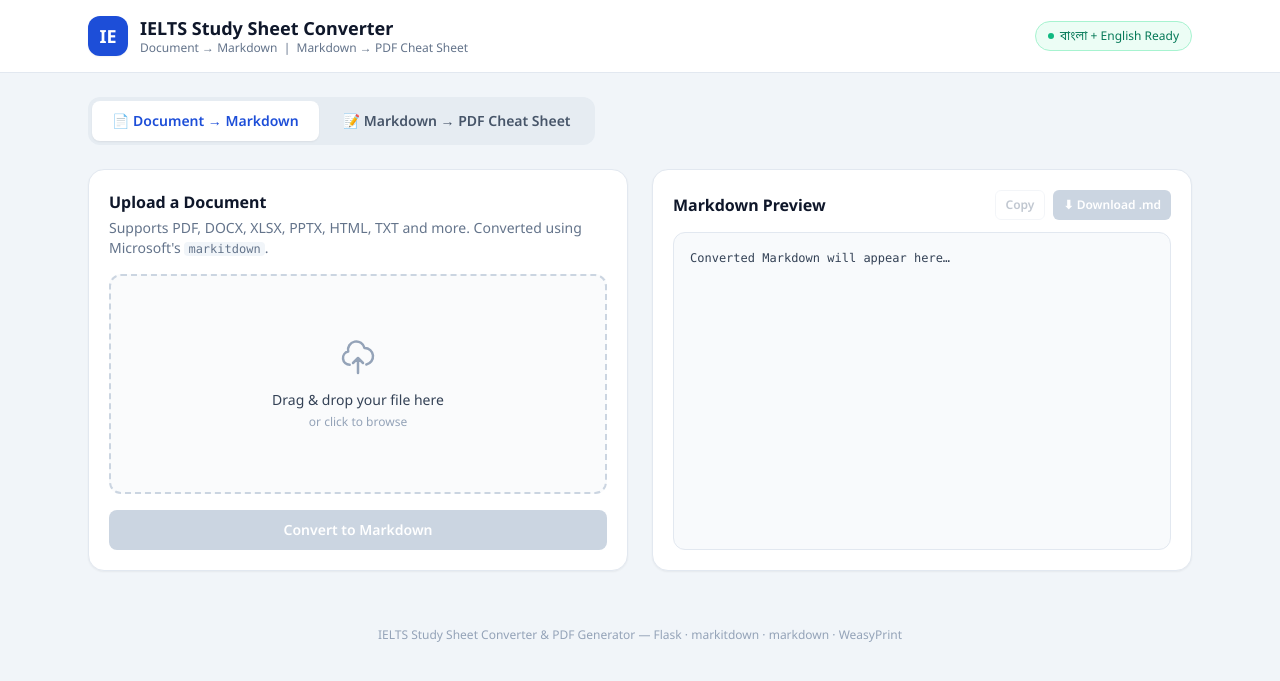
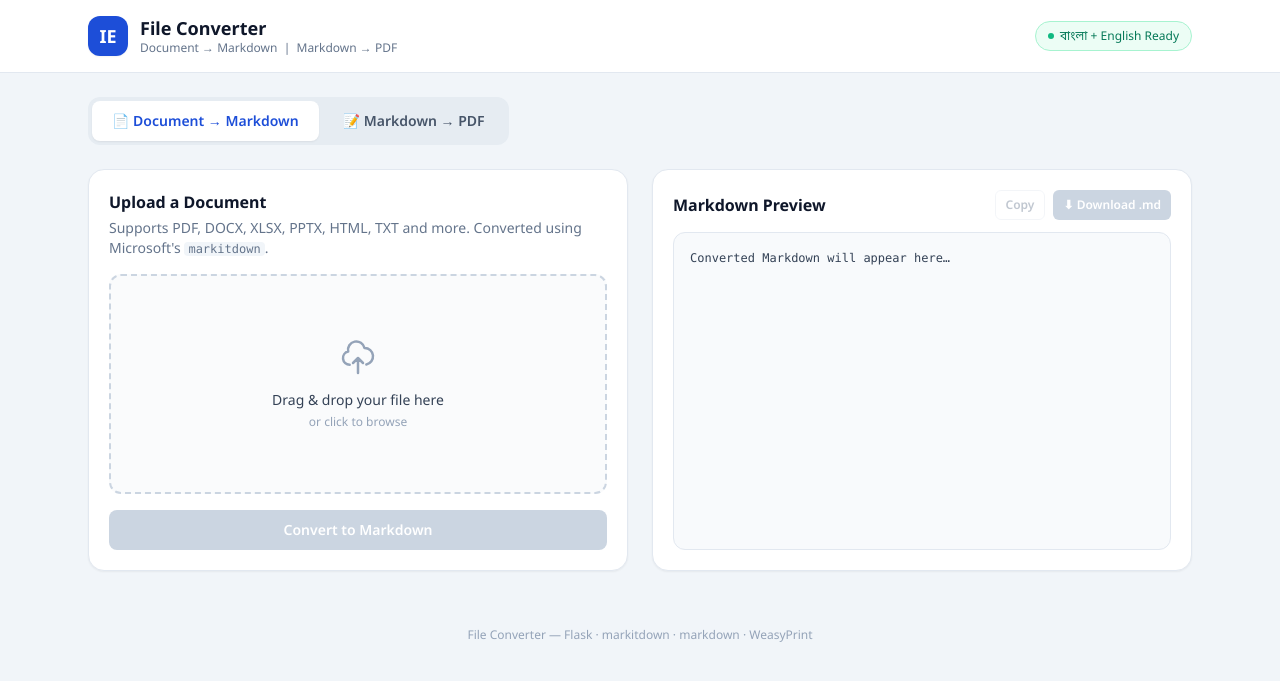
Before and after one commit to pmpialmollah/fileconverter, a Flask app: page / in a window 1280 px wide. Shown: the top 681 px of the page. Run offline with Flask 3, Linux system fonts and the light colour scheme; some libraries are stand-ins or nearby versions.

Commit message:
Modified version

```diff
--- a/app.py
+++ b/app.py
@@ -1,12 +1,12 @@
 """
-IELTS Study Sheet Converter & PDF Generator
-=============================================
+File Converter
+==============
 A Flask web application with two independent pipelines:
 
   Pipeline A: Any document (PDF/DOCX/XLSX/PPTX/HTML/TXT) -> clean Markdown
               via Microsoft's `markitdown` library.
 
-  Pipeline B: Markdown -> beautifully styled, print-ready PDF cheat sheet
+  Pipeline B: Markdown -> beautifully styled, print-ready PDF document
               via `markdown` (HTML rendering) + `weasyprint` (PDF rendering),
               with full Bengali (বাংলা) + English bilingual typography support.
 
@@ -52,7 +52,7 @@ logging.basicConfig(
     level=logging.INFO,
     format="%(asctime)s [%(levelname)s] %(name)s: %(message)s",
 )
-logger = logging.getLogger("ielts_converter")
+logger = logging.getLogger("file_converter")
 
 # Allowed input extensions for Pipeline A (Document -> Markdown)
 ALLOWED_DOC_EXTENSIONS = {
@@ -99,7 +99,7 @@ def cleanup_file(path: str) -> None:
         logger.warning("Failed to clean up temp file %s: %s", path, exc)
 
 
-def build_cheat_sheet_html(markdown_text: str, title: str = "IELTS Study Sheet") -> str:
+def build_cheat_sheet_html(markdown_text: str, title: str = "File Converter") -> str:
     """
     Convert raw Markdown text into a full, styled HTML document ready for
     WeasyPrint rendering. Wraps the markdown-generated HTML fragment inside
@@ -139,7 +139,7 @@ def build_cheat_sheet_html(markdown_text: str, title: str = "IELTS Study Sheet")
     return rendered
 
 
-def markdown_to_pdf_bytes(markdown_text: str, title: str = "IELTS Study Sheet") -> bytes:
+def markdown_to_pdf_bytes(markdown_text: str, title: str = "File Converter") -> bytes:
     """Run the full Markdown -> HTML -> PDF pipeline and return PDF bytes."""
     html_string = build_cheat_sheet_html(markdown_text, title=title)
     # base_url lets WeasyPrint resolve any relative file:// font/asset paths
@@ -264,7 +264,7 @@ def convert_to_pdf():
     at /download/<token>.
     """
     markdown_text = None
-    title = "IELTS Study Sheet"
+    title = "File Converter"
     temp_input_path = None
 
     try:
@@ -318,7 +318,7 @@ def convert_to_pdf():
         with open(output_path, "wb") as f:
             f.write(pdf_bytes)
 
-        safe_title = secure_filename(title) or "IELTS_Study_Sheet"
+        safe_title = secure_filename(title) or "File_Converter"
 
         return jsonify(
             success=True,
--- a/static/js/app.js
+++ b/static/js/app.js
@@ -1,5 +1,5 @@
 /**
- * IELTS Study Sheet Converter & PDF Generator — Frontend Controller
+ * File Converter — Frontend Controller
  * Handles: tab switching, drag-and-drop uploads, AJAX conversion calls,
  * live preview rendering, and download triggers for both pipelines.
  */
@@ -217,7 +217,7 @@
     convertBtnB.addEventListener("click", async () => {
         hideError(errorB);
 
-        const title = pdfTitleInput.value.trim() || "IELTS Study Sheet";
+        const title = pdfTitleInput.value.trim() || "File Converter";
         const formData = new FormData();
         formData.append("title", title);
 
@@ -260,7 +260,7 @@
             showError(errorB, err.message || "Something went wrong while generating the PDF.");
         } finally {
             convertBtnB.disabled = false;
-            convertBtnBLabel.textContent = "Generate PDF Cheat Sheet";
+            convertBtnBLabel.textContent = "Generate PDF";
             spinnerB.classList.add("hidden");
         }
     });
--- a/templates/index.html
+++ b/templates/index.html
@@ -3,7 +3,7 @@
 <head>
 <meta charset="UTF-8">
 <meta name="viewport" content="width=device-width, initial-scale=1.0">
-<title>IELTS Study Sheet Converter &amp; PDF Generator</title>
+<title>File Converter</title>
 
 <!-- Tailwind CSS via CDN -->
 <script src="https://cdn.tailwindcss.com"></script>
@@ -41,8 +41,8 @@
                 IE
             </div>
             <div>
-                <h1 class="text-lg font-bold text-slate-900 leading-tight">IELTS Study Sheet Converter</h1>
-                <p class="text-xs text-slate-500 leading-tight">Document → Markdown &nbsp;|&nbsp; Markdown → PDF Cheat Sheet</p>
+                <h1 class="text-lg font-bold text-slate-900 leading-tight">File Converter</h1>
+                <p class="text-xs text-slate-500 leading-tight">Document → Markdown &nbsp;|&nbsp; Markdown → PDF</p>
             </div>
         </div>
         <span class="hidden sm:inline-flex items-center gap-1.5 text-xs font-medium text-emerald-700 bg-emerald-50 px-3 py-1.5 rounded-full border border-emerald-200">
@@ -61,7 +61,7 @@
         </button>
         <button id="tab-btn-b" role="tab" aria-selected="false"
                 class="tab-btn px-5 py-2.5 rounded-lg text-sm font-semibold transition-all">
-            📝 Markdown → PDF Cheat Sheet
+            📝 Markdown → PDF
         </button>
     </div>
 </div>
@@ -129,14 +129,14 @@
             <p class="text-sm text-slate-500 mb-3">Bengali (বাংলা) and English mixed content is fully supported.</p>
 
             <div class="mb-3">
-                <label class="text-xs font-semibold text-slate-600 block mb-1">Cheat Sheet Title</label>
-                <input id="pdf-title" type="text" value="IELTS Vocabulary Cheat Sheet"
+                <label class="text-xs font-semibold text-slate-600 block mb-1">Document Title</label>
+                <input id="pdf-title" type="text" value="File Converter Document"
                        class="w-full text-sm border border-slate-300 rounded-lg px-3 py-2 focus:outline-none focus:ring-2 focus:ring-brand-500">
             </div>
 
             <!-- Paste mode -->
             <div id="paste-container" class="flex-1 flex flex-col">
-                <textarea id="markdown-textarea" rows="14" placeholder="# IELTS Vocabulary&#10;&#10;**Ubiquitous** (adj.) — সর্বব্যাপী&#10;&#10;Synonyms: omnipresent, widespread&#10;&#10;Example: Smartphones are ubiquitous today. — স্মার্টফোন আজ সর্বব্যাপী।"
+                <textarea id="markdown-textarea" rows="14" placeholder="# File Notes&#10;&#10;**Important** — keep this summary useful and clear.&#10;&#10;Example: This file was converted into a clean PDF version."
                     class="flex-1 min-h-[260px] w-full text-sm border border-slate-300 rounded-xl px-3 py-3 font-mono focus:outline-none focus:ring-2 focus:ring-brand-500 resize-none"></textarea>
             </div>
 
@@ -155,7 +155,7 @@
 
             <button id="convert-btn-b"
                     class="mt-4 w-full bg-brand-600 hover:bg-brand-700 text-white font-semibold py-2.5 rounded-lg text-sm transition-colors flex items-center justify-center gap-2">
-                <span id="convert-btn-b-label">Generate PDF Cheat Sheet</span>
+                <span id="convert-btn-b-label">Generate PDF</span>
                 <svg id="spinner-b" class="hidden animate-spin h-4 w-4" viewBox="0 0 24 24" fill="none">
                     <circle class="opacity-25" cx="12" cy="12" r="10" stroke="currentColor" stroke-width="4"></circle>
                     <path class="opacity-75" fill="currentColor" d="M4 12a8 8 0 018-8V0C5.373 0 0 5.373 0 12h4z"></path>
@@ -184,7 +184,7 @@
 </main>
 
 <footer class="max-w-6xl mx-auto px-4 sm:px-6 py-8 text-center text-xs text-slate-400">
-    IELTS Study Sheet Converter &amp; PDF Generator — Flask · markitdown · markdown · WeasyPrint
+    File Converter — Flask · markitdown · markdown · WeasyPrint
 </footer>
 
 <script src="{{ url_for('static', filename='js/app.js') }}"></script>
```
Also changed, not shown: SETUP_GUIDE.md (+30 -20 lines), templates/pdf_template.html (+5 -5 lines), README.md.
